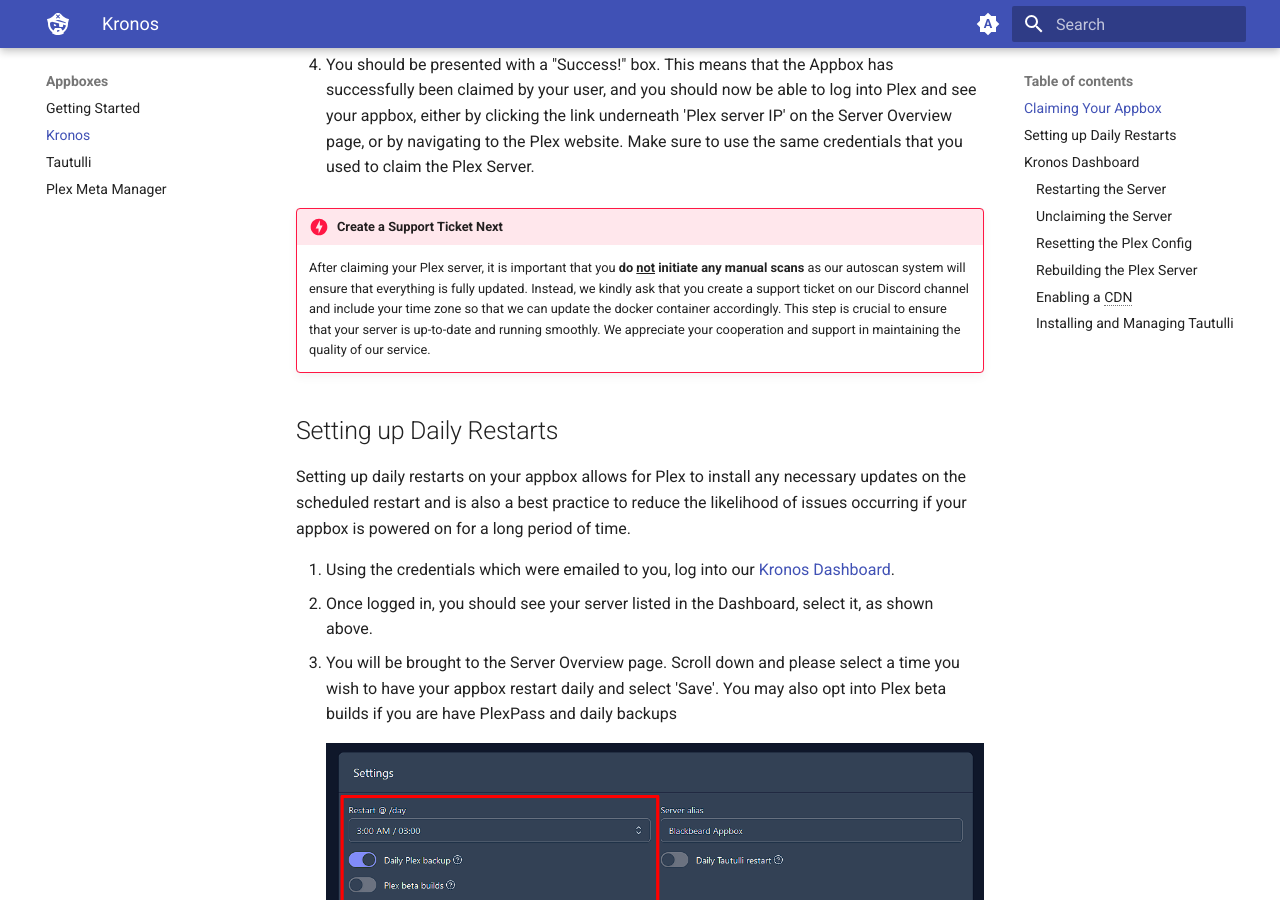
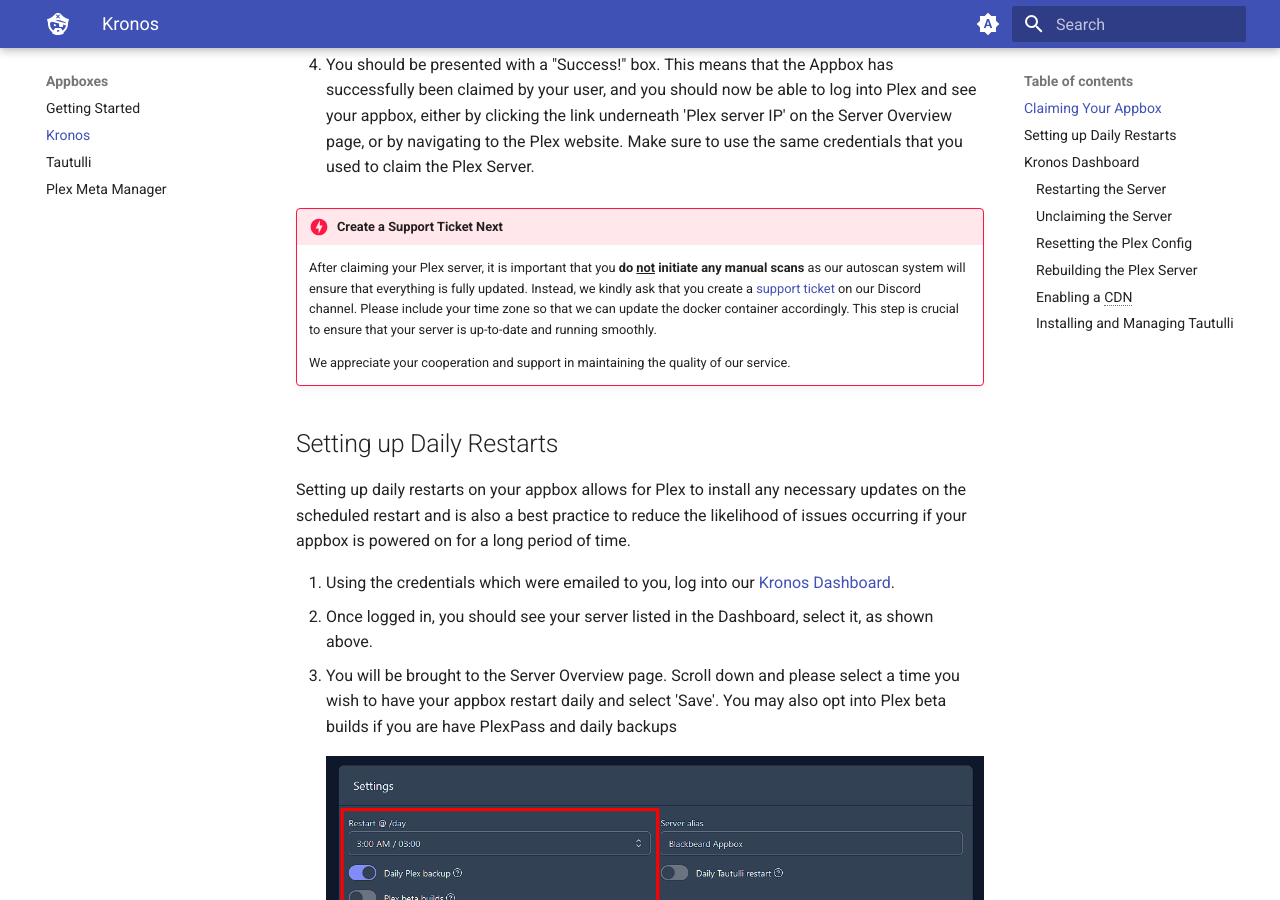
Before and after one commit to neomedia6989/docs-2, an MkDocs documentation site: the page built from docs/appboxes/kronos.md, in a window 1280 px wide and 900 px high, scrolled down 1387 px. Built offline with MkDocs 1.6.1 and Material for MkDocs 9.7.7, drawn with Linux system fonts in a browser that asks for light colours.

Commit message:
Update kronos.md

```diff
--- a/docs/appboxes/kronos.md
+++ b/docs/appboxes/kronos.md
@@ -23,7 +23,8 @@
 
 !!! danger "Create a Support Ticket Next"
 
-    After claiming your Plex server, it is important that you **do ^^not^^ initiate any manual scans** as our autoscan system will ensure that everything is fully updated. Instead, we kindly ask that you create a support ticket on our Discord channel and include your time zone so that we can update the docker container accordingly. This step is crucial to ensure that your server is up-to-date and running smoothly.
+    After claiming your Plex server, it is important that you **do ^^not^^ initiate any manual scans** as our autoscan system will ensure that everything is fully updated. Instead, we kindly ask that you create a [support ticket](https://discord.com/channels/532304048200744982/921503213432242196) on our Discord channel. Please include your time zone so that we can update the docker container accordingly. This step is crucial to ensure that your server is up-to-date and running smoothly.
+
     We appreciate your cooperation and support in maintaining the quality of our service.
 
 ## Setting up Daily Restarts
```
